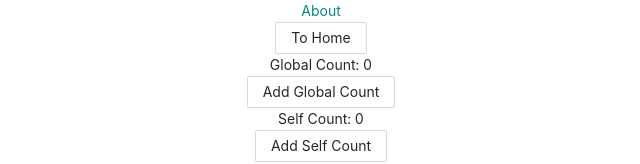
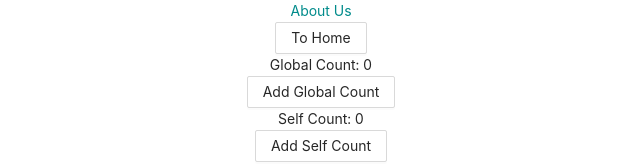
Before and after one commit to ecnupet/front-end, a React (Create React App) app: page /#/home in a window 1280 px wide. Both pictures are taken after a click on the button "To Home". Shown: the top 164 px of the page, without its empty margins (319-959 px from the left). Built offline with nearby package versions, Linux system fonts and the light colour scheme.

Commit message:
chore: 修复CI飞书消息的问题

```diff
--- a/package.json
+++ b/package.json
@@ -29,7 +29,7 @@
     "format": "prettier --write .",
     "lint:style": "prettier --check .",
     "lint:types": "tsc --noEmit",
-    "feishu:message": "ts-node --files ./scripts/message.ts"
+    "feishu:message": "tsc ./scripts/message.ts && node ./scripts/message.js"
   },
   "eslintConfig": {
     "extends": [
--- a/scripts/message.ts
+++ b/scripts/message.ts
@@ -1,7 +1,7 @@
 import axios from "axios";
-import crypto from "crypto";
+import * as crypto from "crypto";
 import * as git from "isomorphic-git";
-import fs from "fs";
+import * as fs from "fs";
 
 const feishuWebhook =
   "https://open.feishu.cn/open-apis/bot/v2/hook/99cb553f-b5ca-409e-a743-f08d07913929";
--- a/src/pages/about/index.tsx
+++ b/src/pages/about/index.tsx
@@ -15,7 +15,7 @@ export class AboutPage extends React.Component {
   render() {
     return (
       <>
-        <div className={classes.title}>About</div>
+        <div className={classes.title}>About Us</div>
         <Button onClick={this.service.handleJump}>To Home</Button>
         <Counter
           name="Global Count"
```
Also changed, not shown: 1 other file (tests, documents, lock files or other folders).
